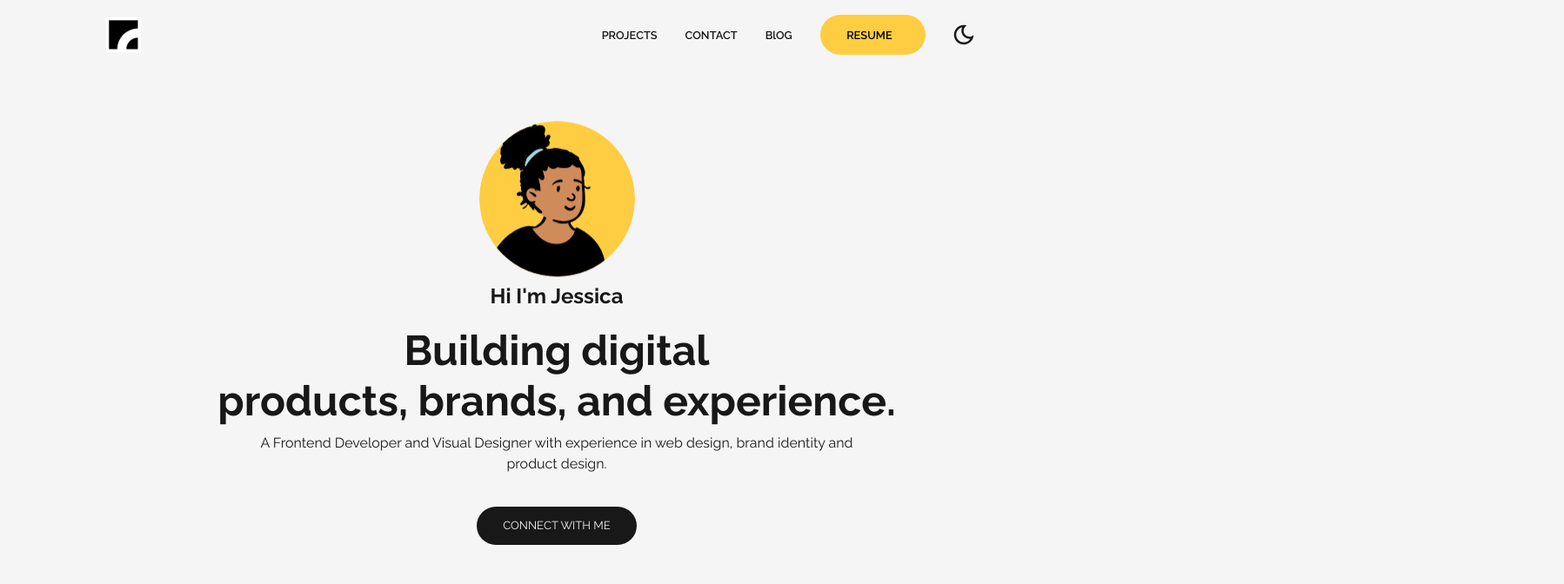
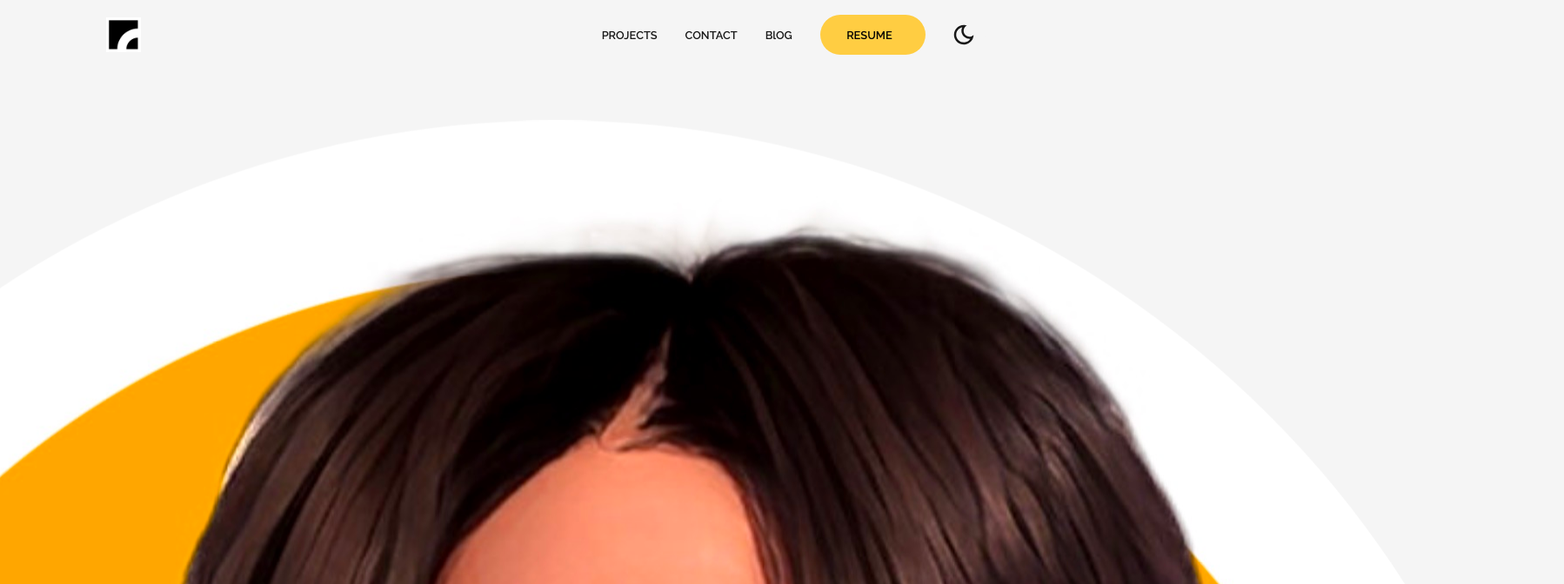
Before and after one commit to kimly888/portfolio-next.js, a Next.js app: page / in a window 1280 px wide. Shown: the top 672 px of the page at 87% size, 1798 px wide, since content can reach past the window. Built offline with nearby package versions, Linux system fonts and the light colour scheme.

Commit message:
Style: Change profile picture and hero captions

```diff
--- a/components/modules/Hero.jsx
+++ b/components/modules/Hero.jsx
@@ -7,19 +7,18 @@ const Hero = () => {
       {/* <!-- Profile Image -->  */}
       <Image
         className="profile-image"
-        src="/profile-image.svg"
+        src="/profile-image.jpg"
         width={150}
         height={150}
         alt="profile picture"
       />
-      <h1>Hi I'm Jessica</h1>
+      <h1>Hi!👋 I'm Kim, and I love</h1>
 
       <div className="content-text">
-        <h2>Building digital</h2>
-        <h2>products, brands, and experience.</h2>
+        <h2>Building digital experiences</h2>
         <p>
-          A Frontend Developer and Visual Designer with experience in web
-          design, brand identity and product design.
+          I'm a Fullstack Developer with experience in web design and creating
+          databases/servers.
         </p>
       </div>
 
@@ -28,7 +27,7 @@ const Hero = () => {
         type="secondary"
         target
       >
-        Connect With Me
+        Dig into my universe
       </Button>
     </section>
   );
```
Also changed, not shown: public/profile-image.jpg (added), public/profile-image.svg (deleted).
